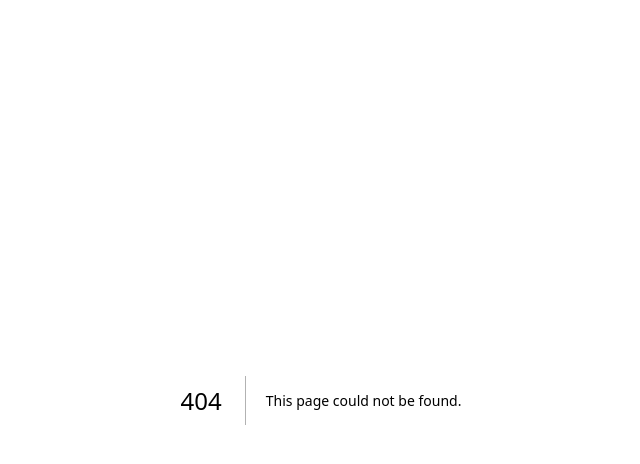
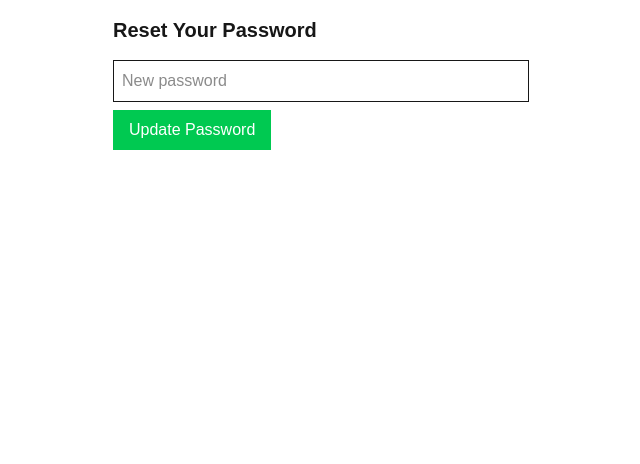
Before and after one commit to bonsii2/SSR-Auth-project, a Next.js app: page /auth/resetPassword in a window 1280 px wide. Before the commit this address had no page. Shown: the top 464 px of the page, without its empty margins (319-959 px from the left). Built offline with nearby package versions, Linux system fonts and the light colour scheme; no server answers.

Commit message:
add reset password and forget password pages

```diff
--- /dev/null
+++ b/src/app/auth/forgetPassword/page.tsx
@@ -0,0 +1,42 @@
+// pages/forgot-password.tsx
+'use client'
+import { useState } from "react";
+import { createClient } from "@supabase/supabase-js";
+
+export default function ForgotPassword() {
+  const [email, setEmail] = useState("");
+  const [message, setMessage] = useState("");
+
+  const handleReset = async () => {
+    console.log("Running in browser?", typeof window !== "undefined");
+  const supabase = createClient(
+     process.env.NEXT_PUBLIC_SUPABASE_URL!,
+    process.env.NEXT_PUBLIC_SUPABASE_ANON_KEY!
+  )
+    const { error } = await supabase.auth.resetPasswordForEmail(email, {
+      redirectTo: "http://localhost:3000/auth/resetPassword", // Change to your deployed URL
+    });
+    if (error) setMessage(error.message);
+    else setMessage("Password reset email sent!");
+  };
+
+  return (
+    <div className="p-4 max-w-md mx-auto">
+      <h1 className="text-xl font-bold mb-4">Forgot Password</h1>
+      <input
+        type="email"
+        placeholder="Enter your email"
+        value={email}
+        onChange={(e) => setEmail(e.target.value)}
+        className="border p-2 w-full mb-2"
+      />
+      <button
+        onClick={handleReset}
+        className="bg-blue-500 text-white px-4 py-2"
+      >
+        Send Reset Link
+      </button>
+      {message && <p className="mt-2 text-sm">{message}</p>}
+    </div>
+  );
+}
--- a/src/app/auth/login/page.tsx
+++ b/src/app/auth/login/page.tsx
@@ -1,8 +1,7 @@
 "use client";
-
 import { useSearchParams } from "next/navigation";
 import { useEffect } from "react";
-
+import Link from "next/link";
 export default function Login() {
   const searchParams = useSearchParams();
   const error = searchParams.get("error");
@@ -64,6 +63,7 @@ export default function Login() {
         >
           Login
         </button>
+        <Link href={'/auth/forgetPassword'}>forget password</Link>
       </form>
     </div>
   );
--- /dev/null
+++ b/src/app/auth/resetPassword/page.tsx
@@ -0,0 +1,48 @@
+'use client'
+import { useState, useEffect } from "react";
+import { createClient } from "@supabase/supabase-js";
+import { useRouter } from "next/navigation";
+
+export default function ResetPassword() {
+  const [password, setPassword] = useState("");
+  const [message, setMessage] = useState("");
+  const router = useRouter();
+
+  useEffect(() => {
+    // Supabase automatically signs in the user via the magic link
+    // So we can now update their password
+  }, []);
+
+  const supabase = createClient(
+    process.env.NEXT_PUBLIC_SUPABASE_URL!,
+    process.env.NEXT_PUBLIC_SUPABASE_ANON_KEY!
+  )
+  const handleUpdate = async () => {
+    const { error } = await supabase.auth.updateUser({ password });
+    if (error) setMessage(error.message);
+    else {
+      setMessage("Password updated successfully!");
+      setTimeout(() => router.push("/login"), 2000);
+    }
+  };
+
+  return (
+    <div className="p-4 max-w-md mx-auto">
+      <h1 className="text-xl font-bold mb-4">Reset Your Password</h1>
+      <input
+        type="password"
+        placeholder="New password"
+        value={password}
+        onChange={(e) => setPassword(e.target.value)}
+        className="border p-2 w-full mb-2"
+      />
+      <button
+        onClick={handleUpdate}
+        className="bg-green-500 text-white px-4 py-2"
+      >
+        Update Password
+      </button>
+      {message && <p className="mt-2 text-sm">{message}</p>}
+    </div>
+  );
+}
--- a/src/lib/supabase.ts
+++ b/src/lib/supabase.ts
@@ -1,5 +1,5 @@
 import { createClient } from "@supabase/supabase-js";
-
+import { createBrowserSupabaseClient } from "@supabase/auth-helpers-nextjs";
 export const supabase = createClient(
     process.env.NEXT_PUBLIC_SUPABASE_URL!,
     process.env.NEXT_PUBLIC_SUPABASE_ANON_KEY!
```
